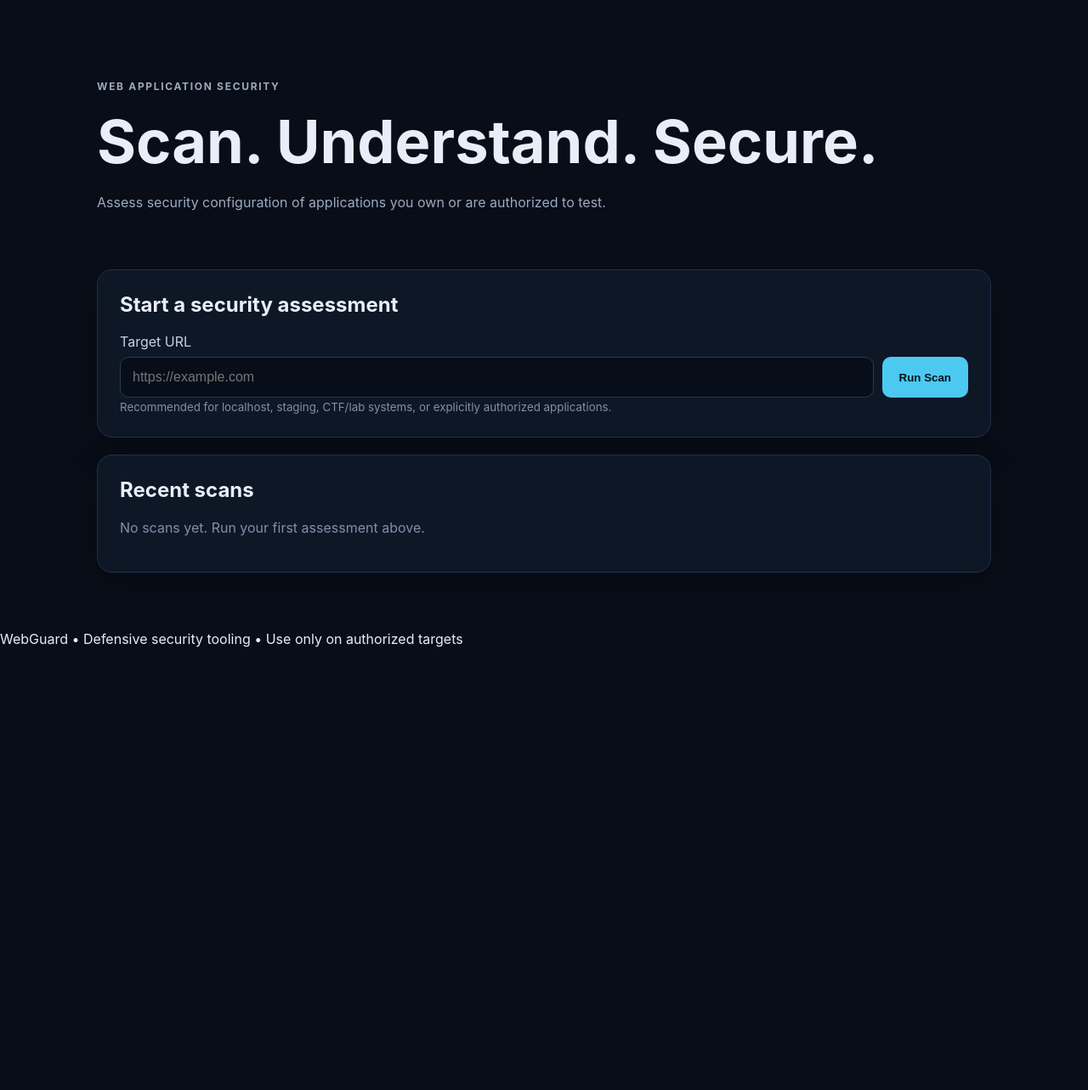
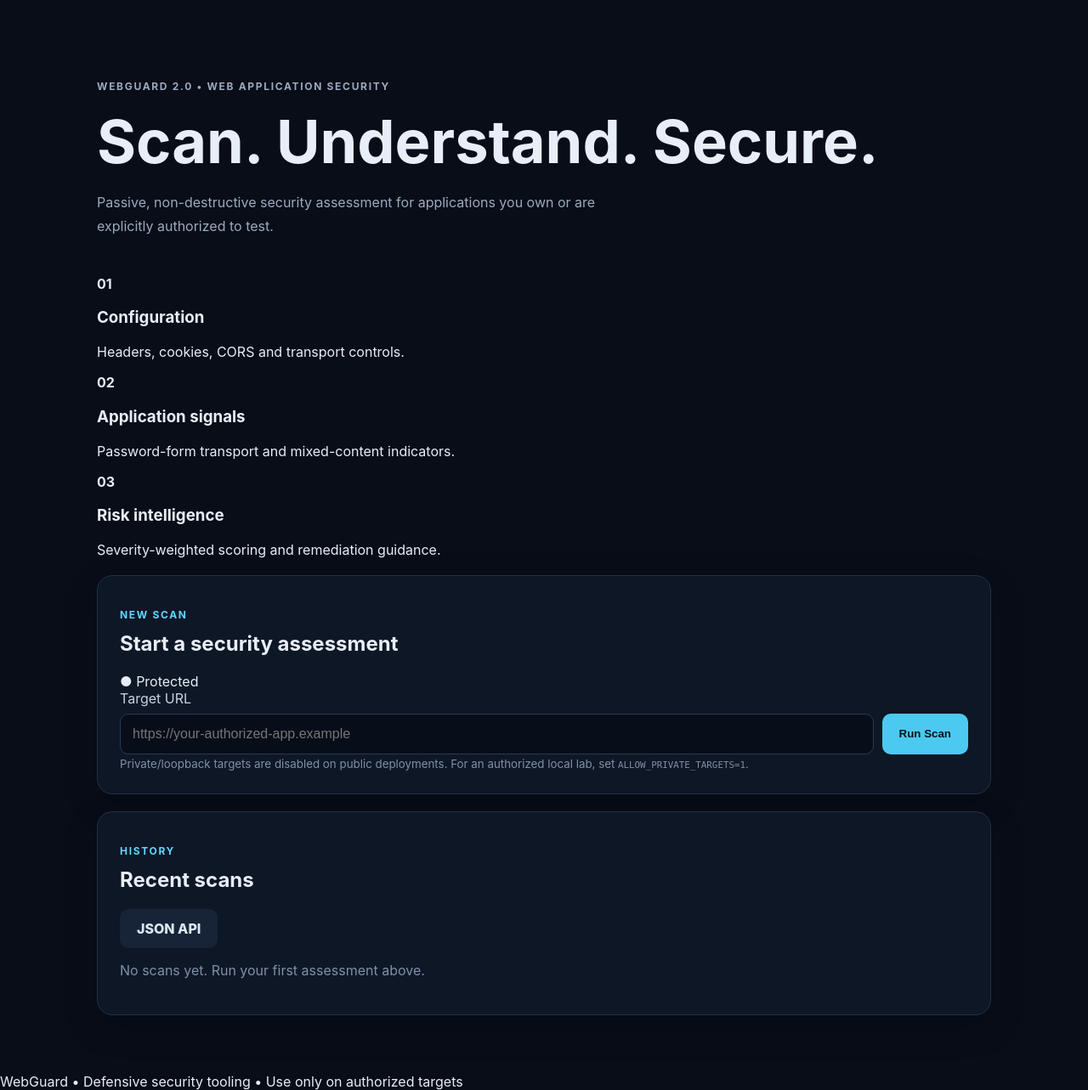
Before and after one commit to Salma1604ltsu/project2026, a Flask app: page / in a window 1280 px wide. Shown: the part 64-1347 px from the top of the page at 85% size. Before the commit the page ends 826 px from the top, so only its background shows below. Run offline with Flask 3, Linux system fonts and the light colour scheme; data that the repository does not hold is empty.

Commit message:
Upgrade WebGuard dashboard UI

```diff
--- a/templates/index.html
+++ b/templates/index.html
@@ -1,19 +1,24 @@
 {% extends "base.html" %}
-{% block title %}WebGuard Dashboard{% endblock %}
+{% block title %}WebGuard 2.0 — Security Dashboard{% endblock %}
 {% block content %}
 <section class="hero">
-  <div><p class="eyebrow">WEB APPLICATION SECURITY</p><h1>Scan. Understand. Secure.</h1><p>Assess security configuration of applications you own or are authorized to test.</p></div>
+  <div><p class="eyebrow">WEBGUARD 2.0 • WEB APPLICATION SECURITY</p><h1>Scan. Understand. Secure.</h1><p>Passive, non-destructive security assessment for applications you own or are explicitly authorized to test.</p></div>
+</section>
+<section class="feature-grid">
+  <div class="mini-card"><strong>01</strong><h3>Configuration</h3><p>Headers, cookies, CORS and transport controls.</p></div>
+  <div class="mini-card"><strong>02</strong><h3>Application signals</h3><p>Password-form transport and mixed-content indicators.</p></div>
+  <div class="mini-card"><strong>03</strong><h3>Risk intelligence</h3><p>Severity-weighted scoring and remediation guidance.</p></div>
 </section>
 <section class="card">
-  <h2>Start a security assessment</h2>
+  <div class="section-heading"><div><p class="eyebrow">NEW SCAN</p><h2>Start a security assessment</h2></div><span class="status-dot">● Protected</span></div>
   {% if error %}<div class="alert">{{ error }}</div>{% endif %}
   <form action="/scan" method="post">
     <label for="target">Target URL</label>
-    <div class="scan-row"><input id="target" name="target" type="url" placeholder="https://example.com" required><button type="submit">Run Scan</button></div>
-    <small>Recommended for localhost, staging, CTF/lab systems, or explicitly authorized applications.</small>
+    <div class="scan-row"><input id="target" name="target" type="url" placeholder="https://your-authorized-app.example" required><button type="submit">Run Scan</button></div>
+    <small>Private/loopback targets are disabled on public deployments. For an authorized local lab, set <code>ALLOW_PRIVATE_TARGETS=1</code>.</small>
   </form>
 </section>
-<section class="card"><h2>Recent scans</h2>
+<section class="card"><div class="section-heading"><div><p class="eyebrow">HISTORY</p><h2>Recent scans</h2></div><a class="button secondary" href="/api/scans">JSON API</a></div>
 {% if scans %}<div class="table-wrap"><table><thead><tr><th>Target</th><th>Score</th><th>Risk</th><th>Time</th></tr></thead><tbody>
 {% for scan in scans %}<tr><td>{{ scan['target'] }}</td><td>{{ scan['score'] }}/100</td><td><span class="badge">{{ scan['level'] }}</span></td><td>{{ scan['created_at'] }}</td></tr>{% endfor %}
 </tbody></table></div>{% else %}<p class="muted">No scans yet. Run your first assessment above.</p>{% endif %}
```
